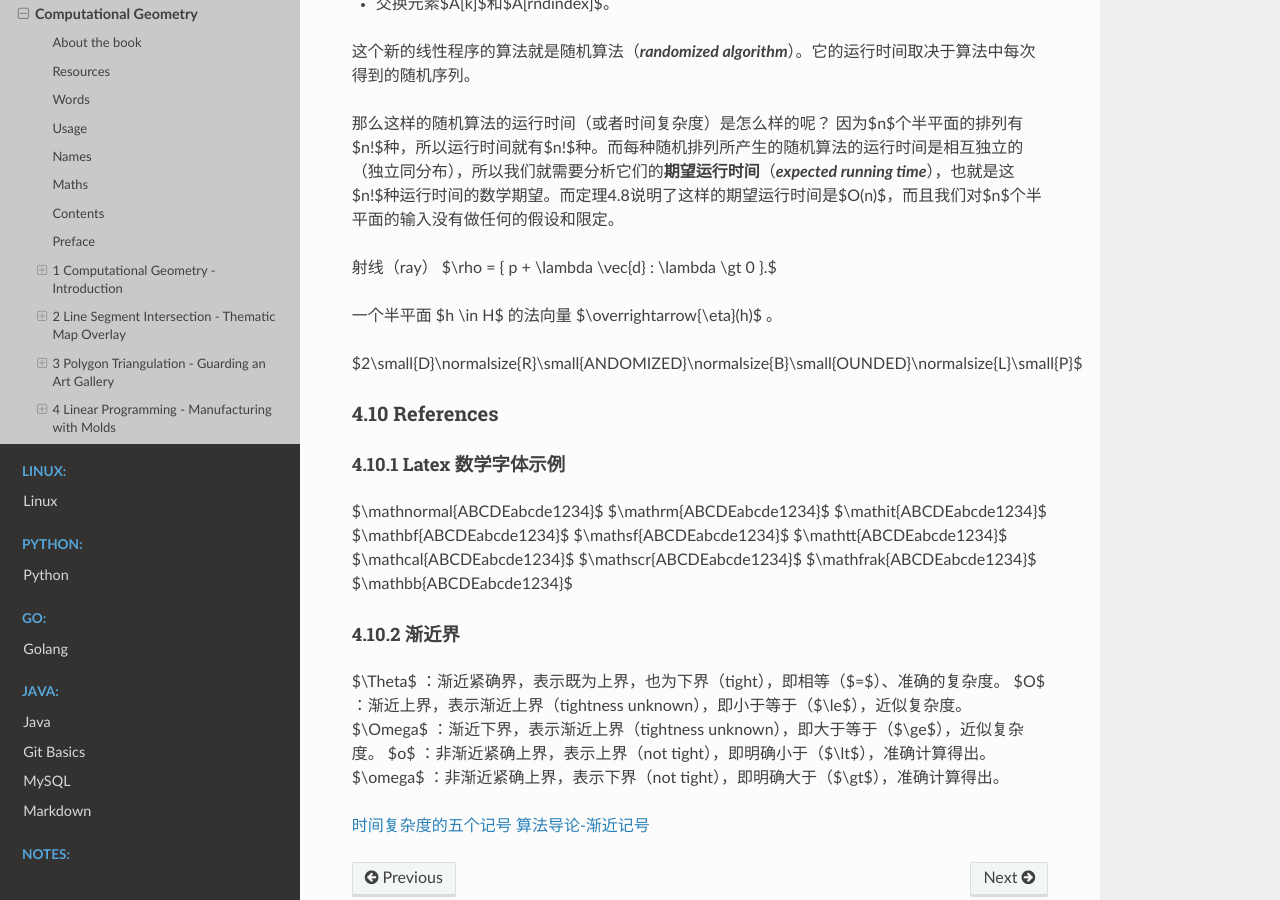
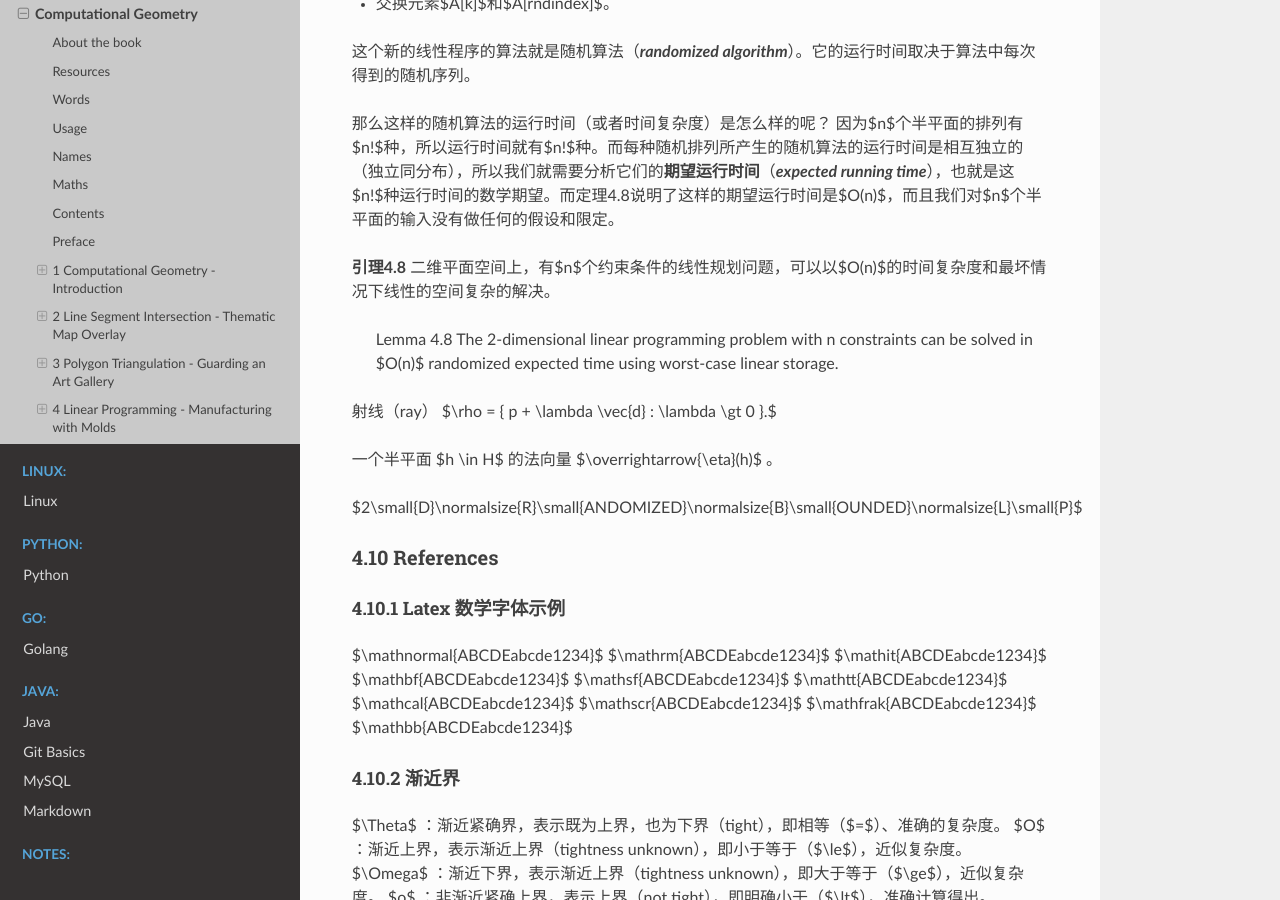
Before and after one commit to Pyrad/pyradnotes, a Sphinx documentation site: the page built from source/Geometry/ComputationalGeometryAA3rd.md, in a window 1280 px wide and 900 px high, scrolled down 52436 px. Built offline with Sphinx 7.4.7 and the Read the Docs theme 2.0.0, drawn with Linux system fonts in a browser that asks for light colours.

Commit message:
CGAA3 Continue section 4.4

```diff
--- a/source/Geometry/ComputationalGeometryAA3rd.md
+++ b/source/Geometry/ComputationalGeometryAA3rd.md
@@ -1832,6 +1832,10 @@ $$
 因为$n$个半平面的排列有$n!$种，所以运行时间就有$n!$种。而每种随机排列所产生的随机算法的运行时间是相互独立的（独立同分布），所以我们就需要分析它们的**期望运行时间**（***expected running time***），也就是这$n!$种运行时间的数学期望。而定理4.8说明了这样的期望运行时间是$O(n)$，而且我们对$n$个半平面的输入没有做任何的假设和限定。
 
 
+**引理4.8** 二维平面空间上，有$n$个约束条件的线性规划问题，可以以$O(n)$的时间复杂度和最坏情况下线性的空间复杂的解决。
+
+>Lemma 4.8 The 2-dimensional linear programming problem with n constraints can be solved in $O(n)$ randomized expected time using worst-case linear storage.
+
 
 
 
```
